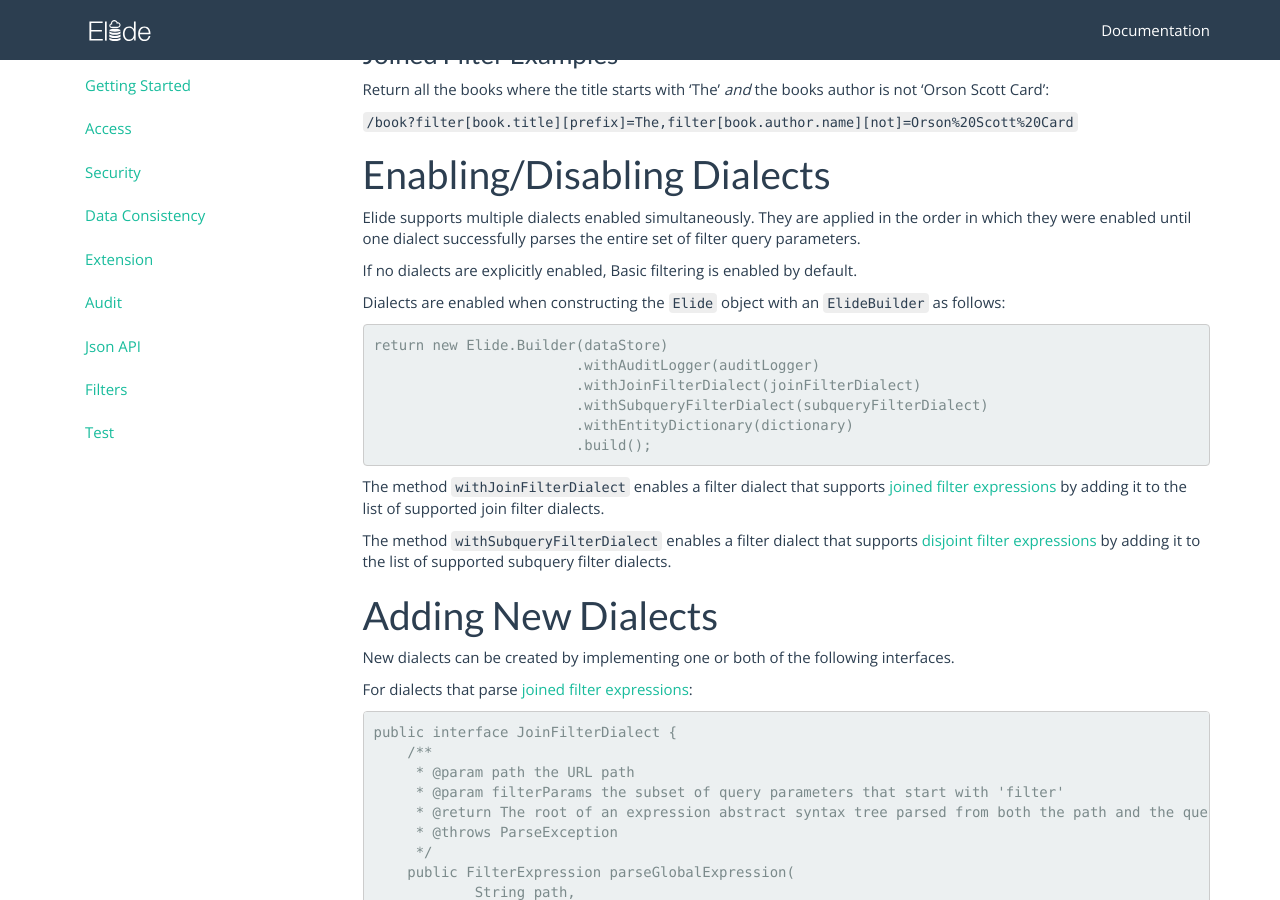
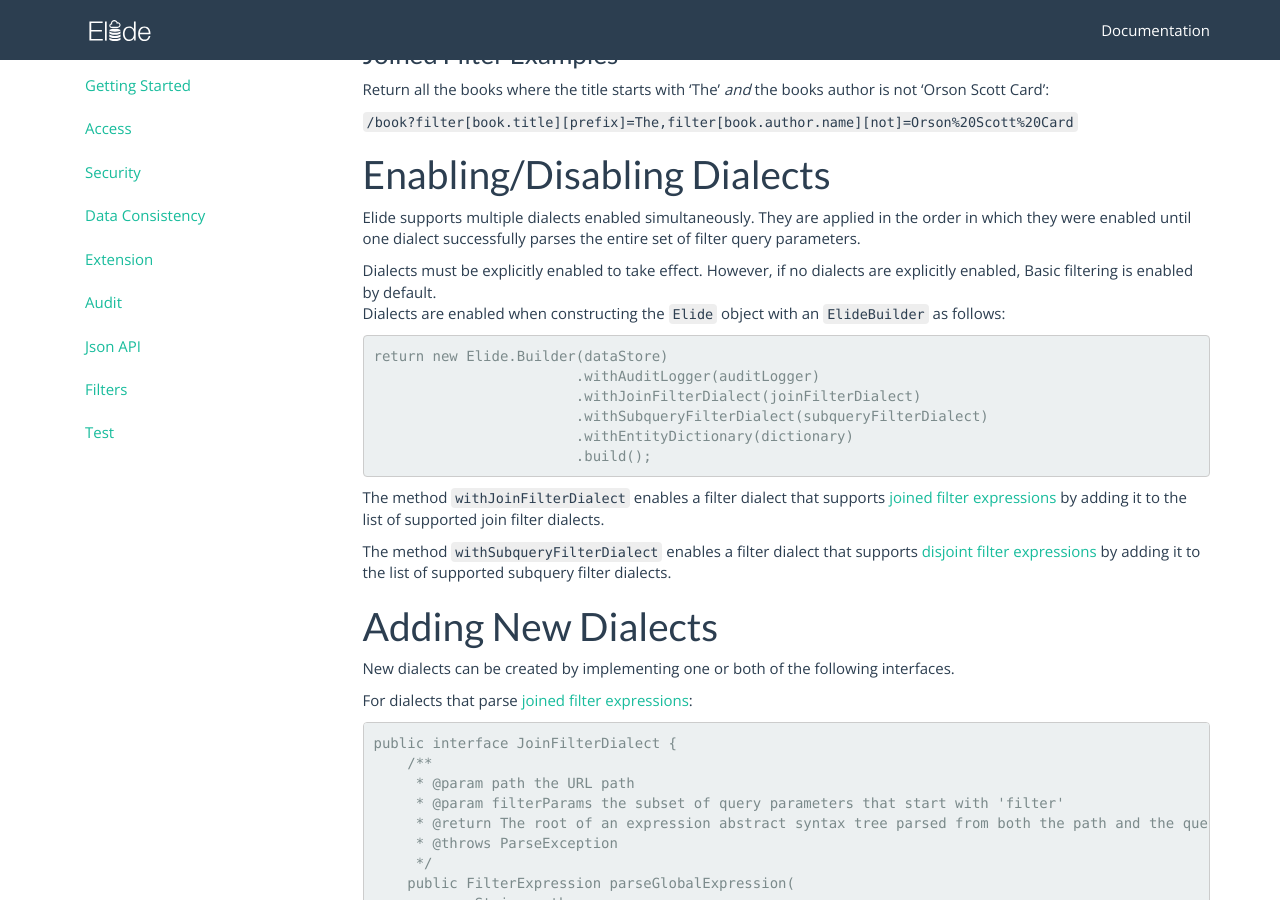
Before and after one commit to yahoo/elide-doc, a Jekyll site: the page built from pages/guide/08-filters.md, in a window 1280 px wide and 900 px high, scrolled down 5501 px. Built offline with Jekyll 4.4.1, drawn with Linux system fonts in a browser that asks for light colours; nearby versions of some CDN libraries.

Commit message:
Inspection Rework

````diff
--- a/pages/guide/08-filters.md
+++ b/pages/guide/08-filters.md
@@ -288,8 +288,7 @@ Return all the books where the title starts with 'The' _and_ the books author is
 Elide supports multiple dialects enabled simultaneously.  They are applied in the order in which they were enabled until one dialect successfully parses
 the entire set of filter query parameters.
 
-If no dialects are explicitly enabled, Basic filtering is enabled by default.
-
+Dialects must be explicitly enabled to take effect.  However, if no dialects are explicitly enabled, Basic filtering is enabled by default.
 Dialects are enabled when constructing the `Elide` object with an `ElideBuilder` as follows:
 
 ```
````
